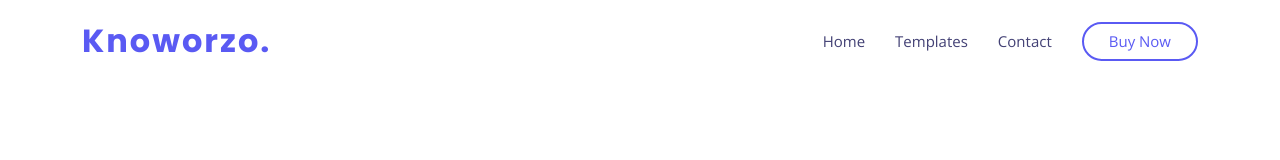
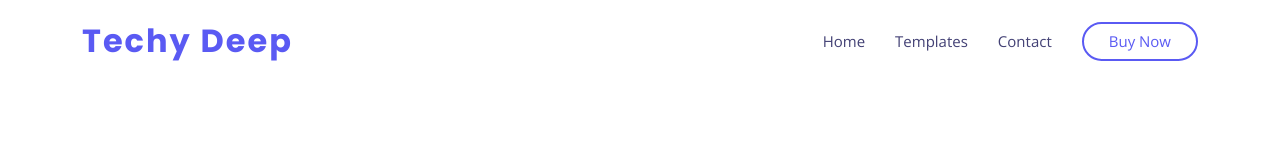
Before and after one commit to Deep25007/knoworzoo.github.io, a plain HTML site: page index.html in a window 1280 px wide. Shown: the top 160 px of the page. Drawn offline with nearby package versions, Linux system fonts and the light colour scheme.

Commit message:
Update index.html

```diff
--- a/index.html
+++ b/index.html
@@ -42,7 +42,7 @@
   <header id="header" class="fixed-top ">
     <div class="container d-flex align-items-center justify-content-between">
 
-      <h1 class="logo"><a href="index.html">Knoworzo.</a></h1>
+      <h1 class="logo"><a href="index.html">Techy Deep</a></h1>
       <!-- Uncomment below if you prefer to use an image logo -->
       <!-- <a href="index.html" class="logo"><img src="assets/img/logo.png" alt="" class="img-fluid"></a>-->
 
```
